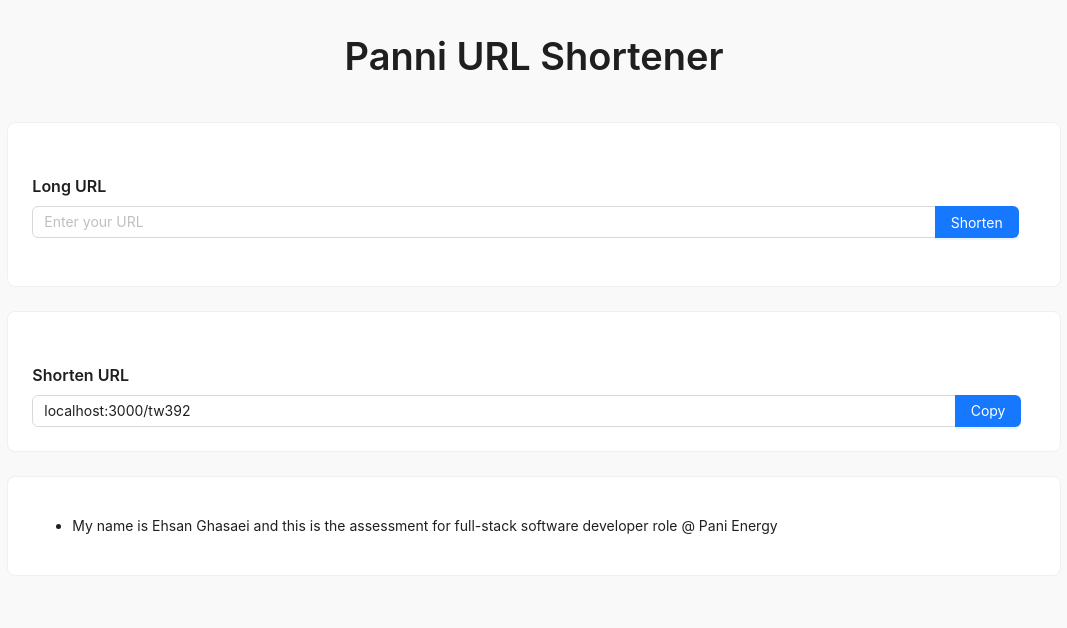
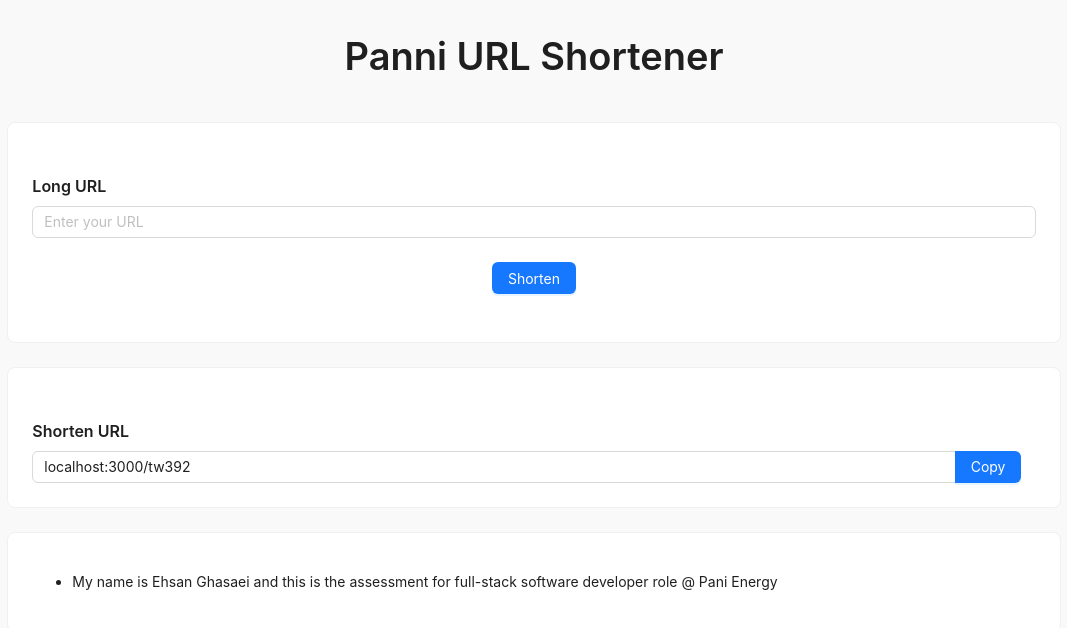
Before and after one commit to Ehsan-Home/URL_shortener, a React (Create React App) app in the folder Front-end/: page / in a window 1280 px wide. Shown: the top 628 px of the page, without its empty margins (106-1173 px from the left). Built offline with nearby package versions, Linux system fonts and the light colour scheme.

Commit message:
Style
Style improved

```diff
--- a/Front-end/src/Components/TextInputBox.js
+++ b/Front-end/src/Components/TextInputBox.js
@@ -6,6 +6,7 @@
   const [form] = Form.useForm();
   const onFinish = () => {
     console.log("finished tapped");
+    console.log(form);
   };
   return (
     <Card>
@@ -20,17 +21,12 @@
             },
           ]}
         >
-          <Input.Group compact>
-            <Input
-              placeholder="Enter your URL"
-              style={{
-                width: "calc(100% - 100px)",
-              }}
-            />
-            <Button type="primary" htmlType="submit">
-              Shorten
-            </Button>
-          </Input.Group>
+          <Input placeholder="Enter your URL" />
+        </Form.Item>
+        <Form.Item className="center">
+          <Button type="primary" htmlType="submit">
+            Shorten
+          </Button>
         </Form.Item>
       </Form>
     </Card>
--- a/Front-end/src/Styles/Styles.css
+++ b/Front-end/src/Styles/Styles.css
@@ -1,3 +1,7 @@
 body {
     background-color: #F9F9F9;
 }
+
+.center {
+    text-align: center;
+}
```
